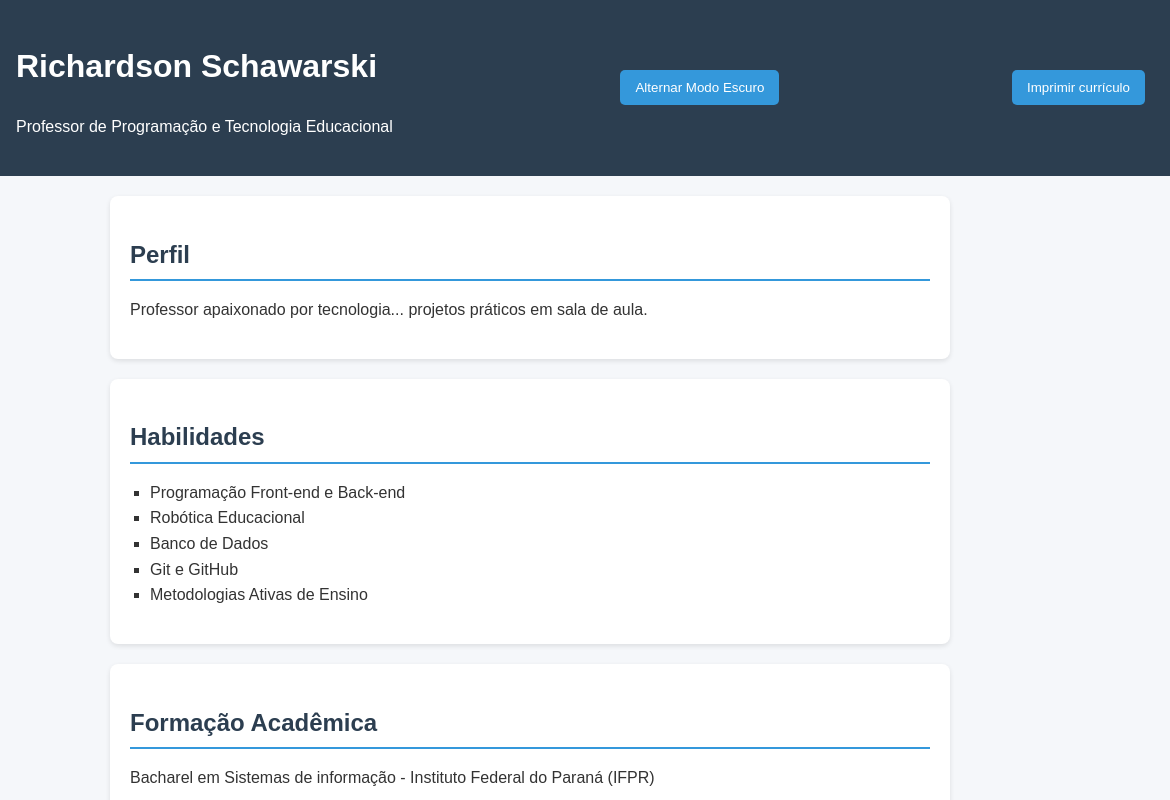
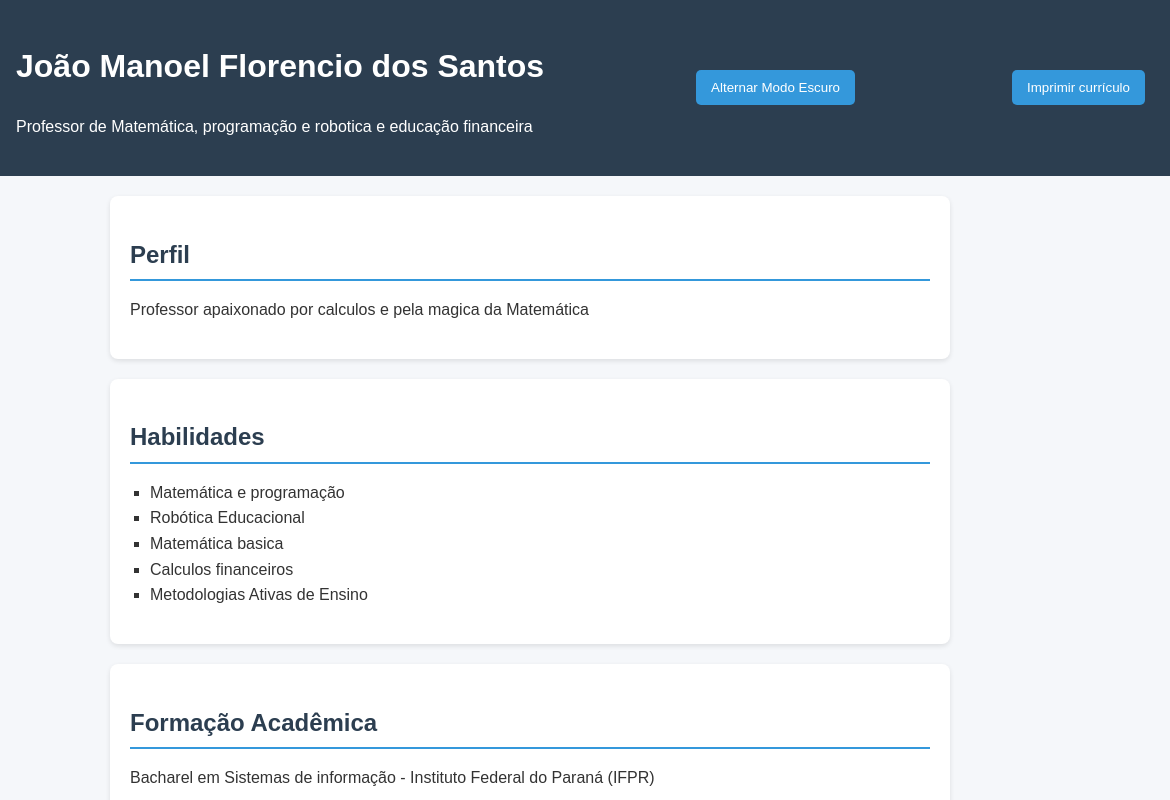
Before and after one commit to Joao-mano/formacaoIvaipor-, a plain HTML site: page index.html in a window 1280 px wide. Shown: the top 800 px of the page, 110-1280 px from the left. Drawn offline with Linux system fonts and the light colour scheme; a script that the page names is missing.

Commit message:
curriculo

```diff
--- a/index.html
+++ b/index.html
@@ -24,9 +24,9 @@
     <img src="img/richardson.jpg" alt="Foto de perfil" class="profile-img">
     <div class="header-text">
        <!-- Cabeçalho da página -->
-      <h1>Richardson Schawarski</h1>
+      <h1>João Manoel Florencio dos Santos</h1>
         <!-- Título principal (nome) -->
-      <p>Professor de Programação e Tecnologia Educacional</p>
+      <p>Professor de Matemática, programação e robotica e educação financeira</p>
        <!-- Subtítulo (cargo) -->
     </div>
   </div>
@@ -41,7 +41,7 @@
     <!-- Seção de perfil -->
     <h2>Perfil</h2>
     <!-- Título da seção -->
-    <p>Professor apaixonado por tecnologia... projetos práticos em sala de aula.</p>
+    <p>Professor apaixonado por calculos e pela magica da Matemática</p>
     <!-- Texto descritivo -->
   </section>
 
@@ -50,11 +50,11 @@
     <h2>Habilidades</h2>
     <ul>
       <!-- Lista não ordenada -->
-      <li>Programação Front-end e Back-end</li>
+      <li>Matemática e programação</li>
       <!-- Item da lista -->
       <li>Robótica Educacional</li>
-      <li>Banco de Dados</li>
-      <li>Git e GitHub</li>
+      <li>Matemática basica</li>
+      <li>Calculos financeiros</li>
       <li>Metodologias Ativas de Ensino</li>
     </ul>
   </section>
```
